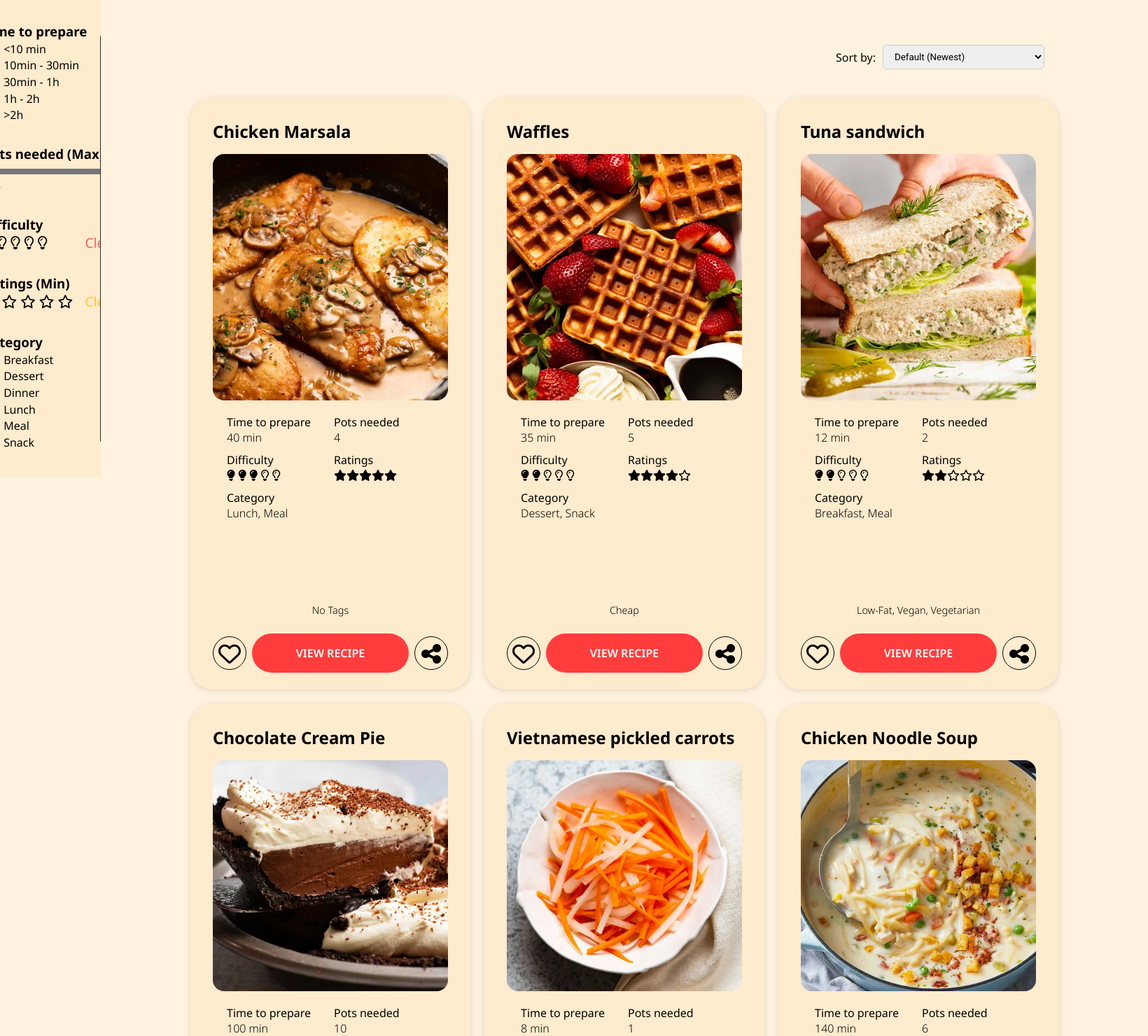
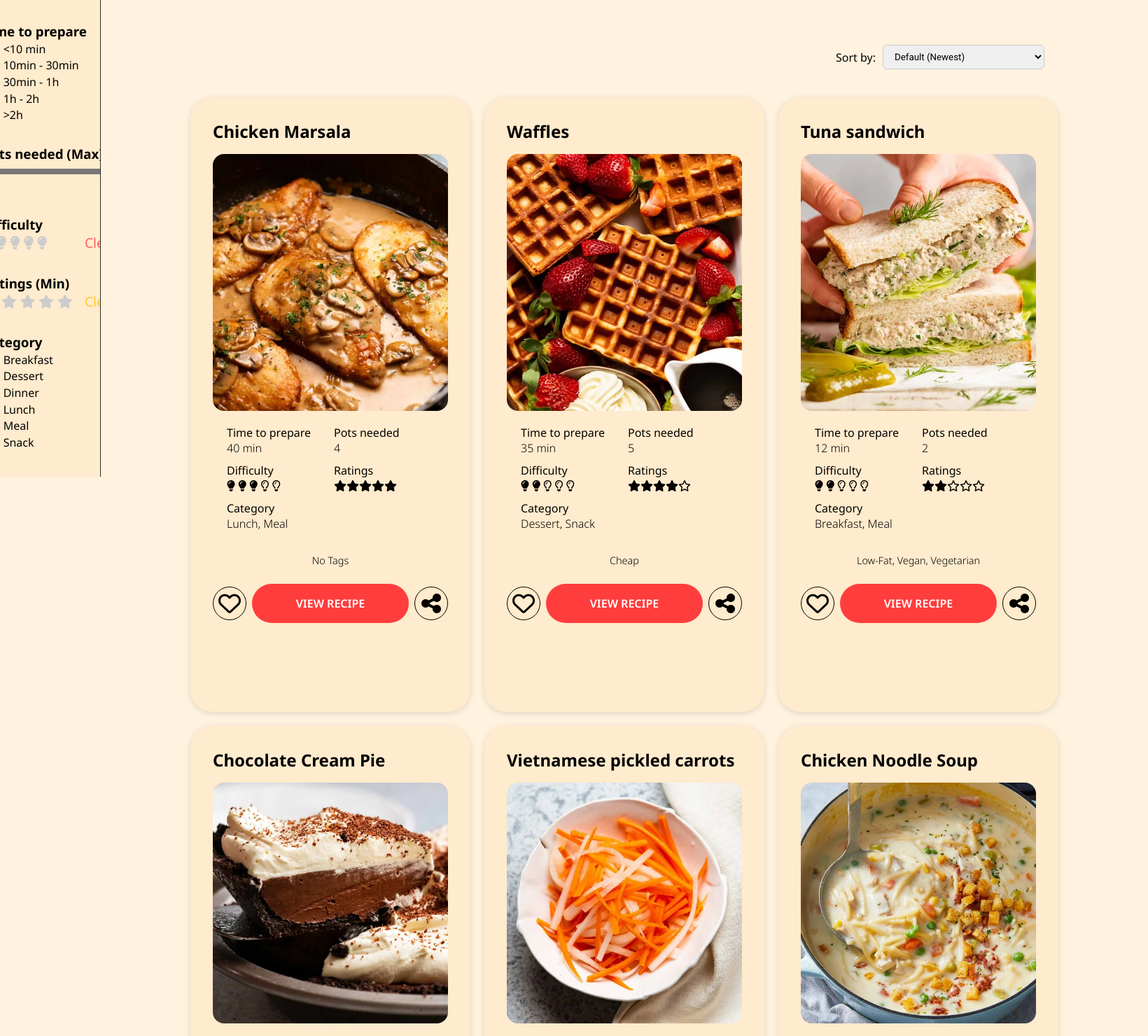
Before and after one commit to SannieBoi/BiteByte, a PHP site: page /php/recipes.php in a window 1640 px wide. Shown: the part 119-1599 px from the top of the page at 70% size. Run offline with PHP 8.4, Linux system fonts and the light colour scheme; data comes from the database, SQL or seed files in the repository.

Commit message:
Continuation of css changes

```diff
--- a/css/recipes.css
+++ b/css/recipes.css
@@ -4,22 +4,17 @@ main{
 }
 
 .filter{
-    position:sticky;
-    top:119px;
-
-    align-self:flex-start;
-
-    width:25vw;
-    height:calc(100vh - 119px);
-
-    padding:0rem 3rem;
-
-    justify-items:center;
-
-    background-color:#ffebcd;
-
-    overflow-y:auto;
-    scrollbar-width:none;
+    position: sticky;
+    top: 119px;
+    align-self: flex-start;
+    width: 25vw;
+    height: calc(100vh - 119px);
+    padding: 0rem 3rem;
+    justify-items: center;
+    background-color: #ffebcd;
+    overflow-y: auto;
+    scrollbar-width: none;
+    border-right: 1px solid rgb(46, 46, 46);
 
     &::-webkit-scrollbar{
         display:none;
@@ -35,20 +30,7 @@ main{
         margin-top:0rem;
     }
 
-    &::after{
-        content:"";
 
-        position:absolute;
-
-        right:0;
-        top:50%;
-
-        transform:translateY(-50%);
-
-        height:85%;
-
-        border-right:1px solid rgb(46,46,46);
-    }
 
     li{
         list-style:none;
@@ -75,7 +57,7 @@ main{
 .recept{
     background-color:#ffebcd;
 
-    min-height:42rem;
+    min-height:1rem;
 
     border-radius:2rem;
 
@@ -185,7 +167,7 @@ main{
 }
 
 .bottom{
-    margin-top:auto;
+    margin-top: 2rem;
 }
 
 input[type="checkbox"]{
@@ -215,28 +197,29 @@ input[type="range"]{
 }
 
 /* Star/bulb icon swap - solid when active, regular otherwise */
+
+
+/* Bulb uses fa-solid always but we switch the icon class via CSS trick -
+   we hide the regular and show solid using content override */
+
+
+
+/* Fix icon colors - override the * { color } from styles.css */
 .rating-select label i,
 .diff-select label i {
-    font-family: "Font Awesome 6 Free";
-    font-weight: 400; /* regular by default */
+    color: #ccc;
 }
 
 .rating-select input:checked ~ label i,
 .rating-select label:hover i,
 .rating-select label:hover ~ label i {
-    font-weight: 900; /* solid star on fill */
+    color: #ffca28;
 }
 
-/* Bulb uses fa-solid always but we switch the icon class via CSS trick -
-   we hide the regular and show solid using content override */
-.diff-select label .fa-lightbulb{
-    font-weight:400;
-}
-
-.diff-select input:checked ~ label .fa-lightbulb,
-.diff-select label:hover .fa-lightbulb,
-.diff-select label:hover ~ label .fa-lightbulb{
-    font-weight:900;
+.diff-select input:checked ~ label i,
+.diff-select label:hover i,
+.diff-select label:hover ~ label i {
+    color: #ff5e62;
 }
 
 @media (max-width:768px){
--- a/php/recipes.php
+++ b/php/recipes.php
@@ -190,7 +190,7 @@ $recipes = $stmt->fetchAll();
                         <div class="diff-select">
                             <?php for($i=5; $i>=1; $i--): ?>
                                 <input type="radio" name="difficulty" value="<?php echo $i; ?>" id="diff-<?php echo $i; ?>" <?php echo (int)$difficulty === $i ? 'checked' : ''; ?>>
-                                <label for="diff-<?php echo $i; ?>"><i class="fa-regular fa-lightbulb"></i></label>
+                                <label for="diff-<?php echo $i; ?>"><i class="fa-solid fa-lightbulb"></i></label>
                             <?php endfor; ?>
                             <input type="radio" name="difficulty" value="" id="diff-all" <?php echo $difficulty === '' ? 'checked' : ''; ?>>
                             <label for="diff-all" class="clear-label">Clear</label>
@@ -202,7 +202,7 @@ $recipes = $stmt->fetchAll();
                         <div class="rating-select">
                             <?php for($i=5; $i>=1; $i--): ?>
                                 <input type="radio" name="rating" value="<?php echo $i; ?>" id="rat-<?php echo $i; ?>" <?php echo (int)$rating === $i ? 'checked' : ''; ?>>
-                                <label for="rat-<?php echo $i; ?>"><i class="fa-regular fa-star"></i></label>
+                                <label for="rat-<?php echo $i; ?>"><i class="fa-solid fa-star"></i></label>
                             <?php endfor; ?>
                             <input type="radio" name="rating" value="" id="rat-all" <?php echo $rating === '' ? 'checked' : ''; ?>>
                             <label for="rat-all" class="clear-label">Clear</label>
```
